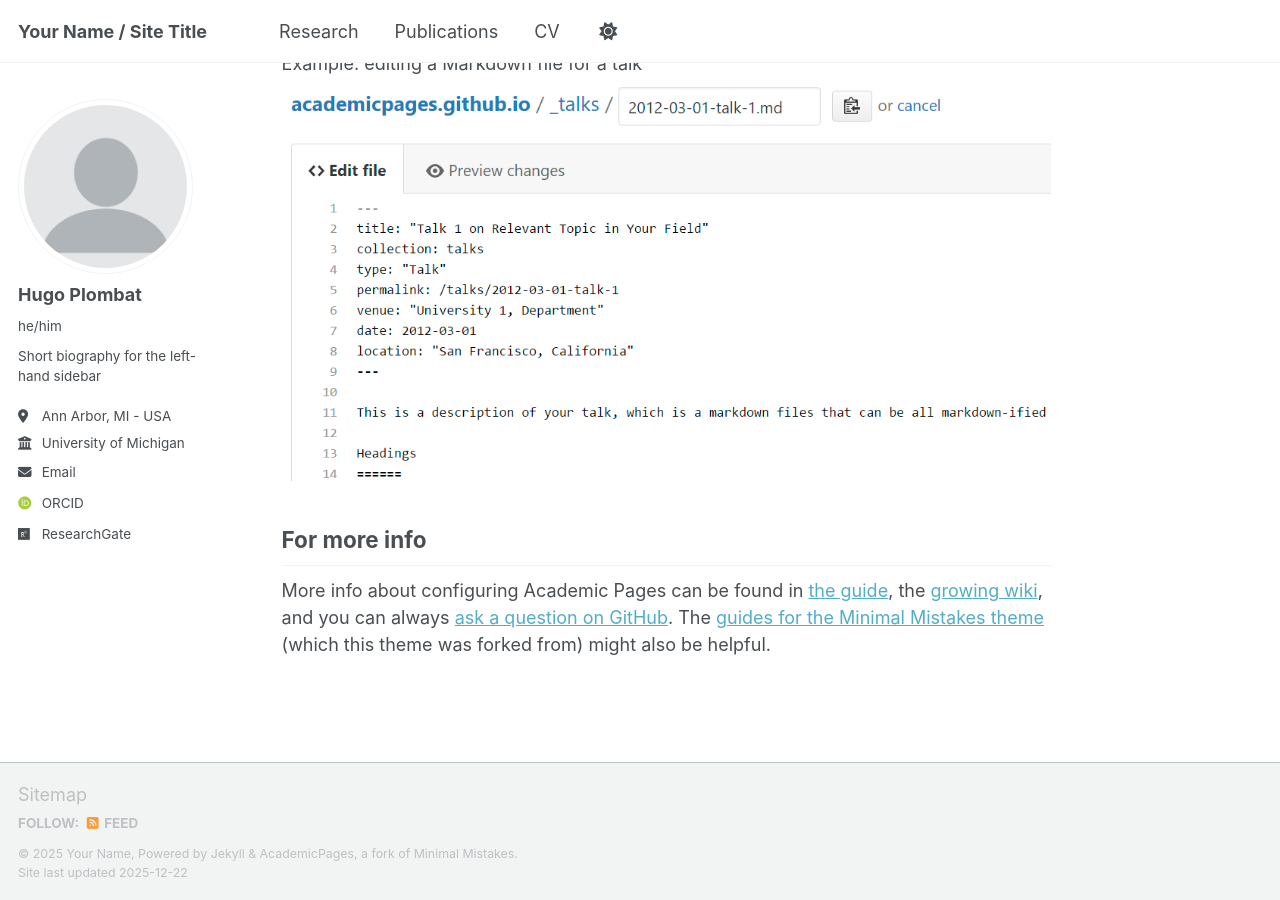
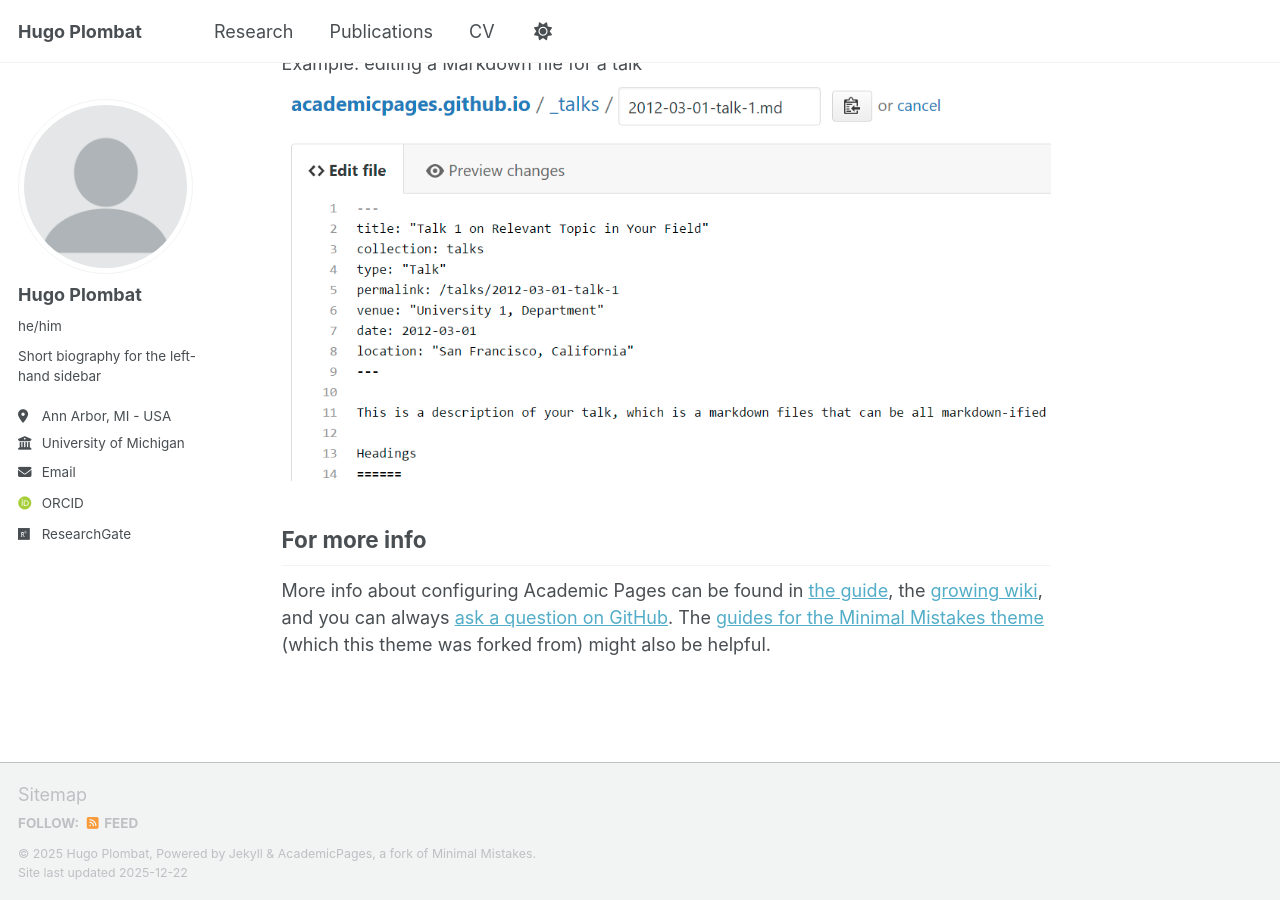
Before and after one commit to Hplombat/hugo.plombat, a Jekyll site: the page built from _pages/about.md, in a window 1280 px wide and 900 px high, scrolled down 2718 px. Built offline with Jekyll 4.4.1, drawn with Linux system fonts in a browser that asks for light colours; some web fonts are replaced; a script bundle is joined from its source files by our own code; library files that are not in the unit come from our copies.

Commit message:
Update _config.yml

```diff
--- a/_config.yml
+++ b/_config.yml
@@ -9,10 +9,10 @@
 # Basic Site Settings
 locale                   : "en-US"
 site_theme               : "default" # Currently available options are "default", "air"
-title                    : "Your Name / Site Title"
+title                    : "Hugo Plombat"
 title_separator          : "-"
-name                     : &name "Your Name"
-description              : &description "Your Name's academic portfolio"   # Update this with a general description of your site, this is the default if not overridden by a page
+name                     : &name "Hugo Plombat"
+description              : &description "Hugo Plombat's academic website"   # Update this with a general description of your site, this is the default if not overridden by a page
 url                      : https://hplombat.github.io/hugo.plombat # The base hostname & protocol for your site e.g. "https://[your GitHub username].github.io",
                                                            # or if you already have some other page hosted on Github then use "https://[your GitHub username].github.io/[Your Repo Name]"
 baseurl                  : "" # the subpath of your site, e.g. "/blog"
```
